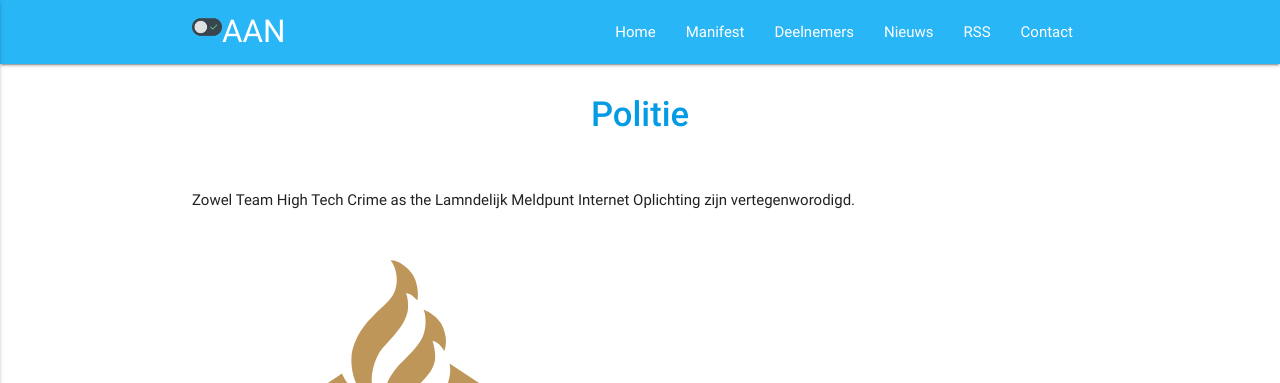
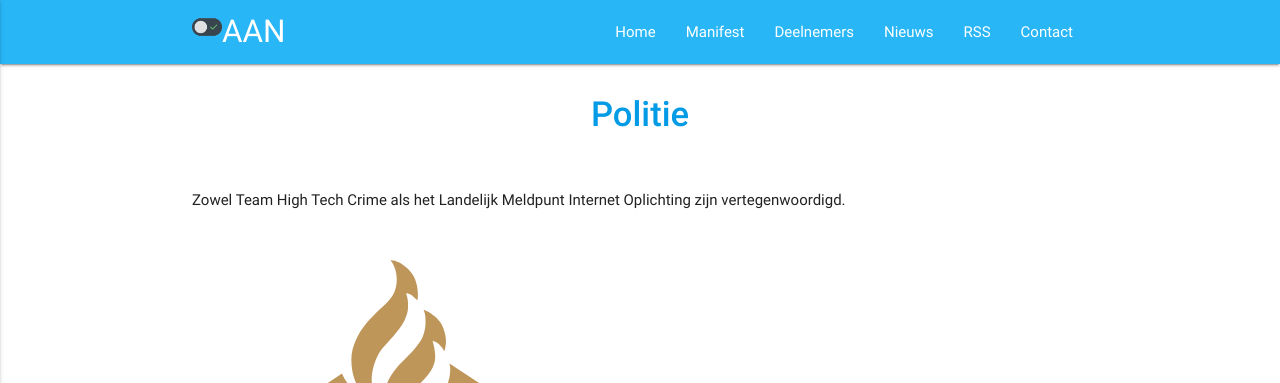
Before and after one commit to anti-abuse-netwerk/anti-abuse-netwerk.github.io, a Jekyll site: the page built from _deelnemers/politie.md, in a window 1280 px wide. Shown: the top 383 px of the page. Built offline with Jekyll 4.4.1, drawn with Linux system fonts in a browser that asks for light colours.

Commit message:
Update politie.md

```diff
--- a/_deelnemers/politie.md
+++ b/_deelnemers/politie.md
@@ -5,4 +5,4 @@
 homepage: https://www.politie.nl/themas/cybercrime.html
 ondertekend: 2020-07-14 00:00
 ---
-Zowel Team High Tech Crime as the Lamndelijk Meldpunt Internet Oplichting zijn vertegenworodigd.
+Zowel Team High Tech Crime als het Landelijk Meldpunt Internet Oplichting zijn vertegenwoordigd.
```
